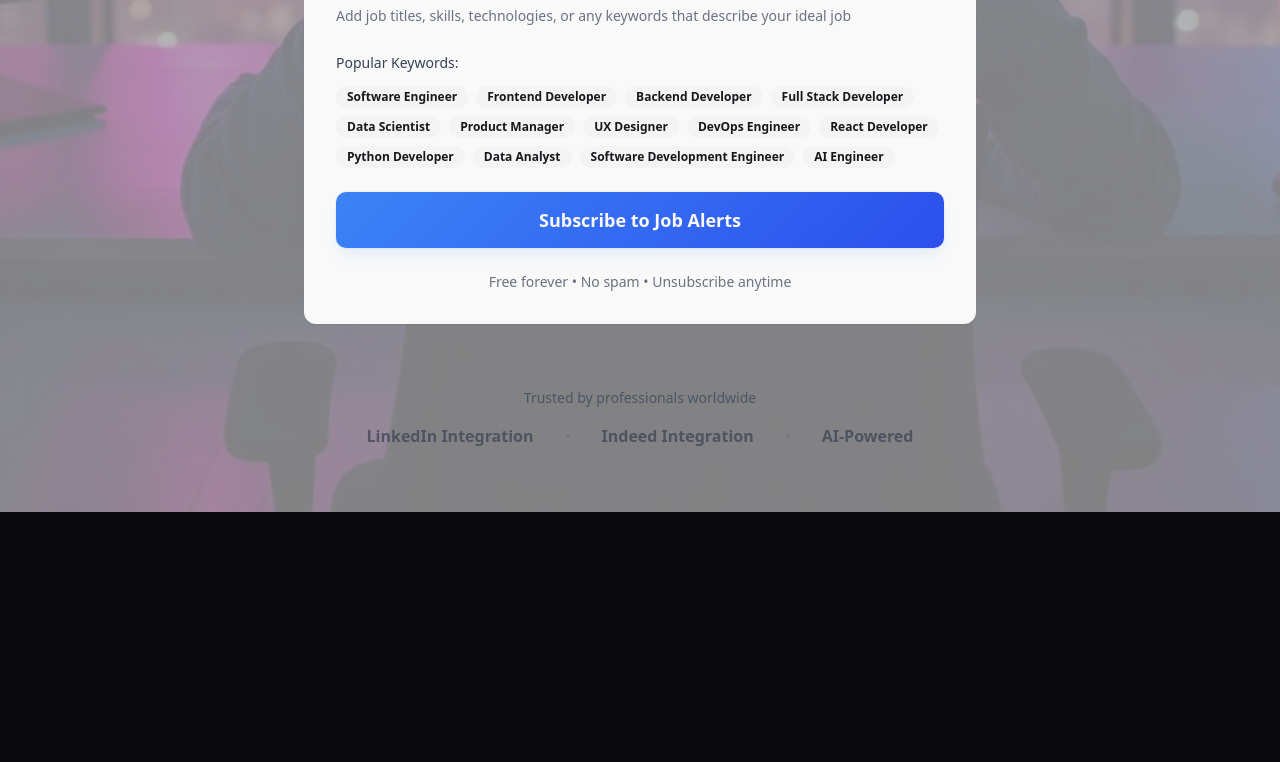
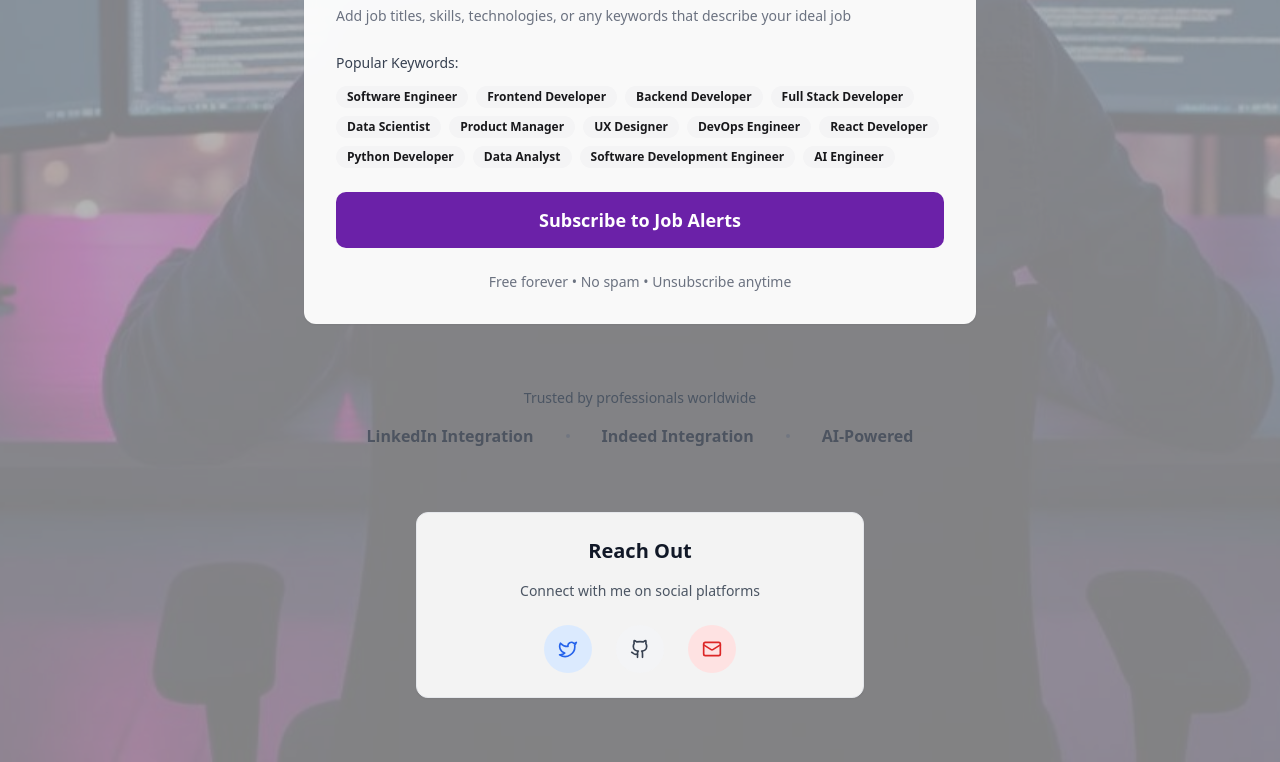
Before and after one commit to Raj-6660/Job-Finder, a React (Vite) app: page / in a window 1280 px wide. Shown: the part 956-1718 px from the top of the page. Before the commit the page ends 1468 px from the top, so only its background shows below. Built offline with nearby package versions, Linux system fonts and the light colour scheme.

Commit message:
Update button color and add reach out section
Update the subscribe button to a dark purple color and add a reach out section with links to Twitter, GitHub, and Gmail.

```diff
--- a/src/components/JobAlertHero.tsx
+++ b/src/components/JobAlertHero.tsx
@@ -4,7 +4,7 @@ import { Label } from "@/components/ui/label";
 import { Textarea } from "@/components/ui/textarea";
 import { Card, CardContent } from "@/components/ui/card";
 import { Badge } from "@/components/ui/badge";
-import { Briefcase, Mail, Search, Zap, Bell, Target } from "lucide-react";
+import { Briefcase, Mail, Search, Zap, Bell, Target, Twitter, Github } from "lucide-react";
 import { useState } from "react";
 import heroBackground from "@/assets/hero-background.png";
 
@@ -160,7 +160,7 @@ const JobAlertHero = () => {
                 <Button
                   type="submit"
                   size="lg"
-                  className="w-full h-14 text-lg font-semibold bg-gradient-primary hover:opacity-90 transition-opacity shadow-glow"
+                  className="w-full h-14 text-lg font-semibold bg-purple-800 hover:bg-purple-900 text-white transition-colors"
                 >
                   Subscribe to Job Alerts
                 </Button>
@@ -186,6 +186,40 @@ const JobAlertHero = () => {
             <div className="text-gray-700 font-semibold">AI-Powered</div>
           </div>
         </div>
+
+        {/* Reach Out Section */}
+        <div className="text-center mt-16">
+          <Card className="bg-white/90 backdrop-blur-lg border-gray-200 max-w-md mx-auto">
+            <CardContent className="p-6">
+              <h3 className="text-xl font-semibold text-gray-900 mb-4">Reach Out</h3>
+              <p className="text-gray-600 text-sm mb-6">Connect with me on social platforms</p>
+              <div className="flex justify-center items-center space-x-6">
+                <a
+                  href="https://x.com/rajarshya"
+                  target="_blank"
+                  rel="noopener noreferrer"
+                  className="flex items-center justify-center w-12 h-12 bg-blue-100 hover:bg-blue-200 rounded-full transition-colors group"
+                >
+                  <Twitter className="w-5 h-5 text-blue-600 group-hover:text-blue-700" />
+                </a>
+                <a
+                  href="https://github.com/Raj-6660"
+                  target="_blank"
+                  rel="noopener noreferrer"
+                  className="flex items-center justify-center w-12 h-12 bg-gray-100 hover:bg-gray-200 rounded-full transition-colors group"
+                >
+                  <Github className="w-5 h-5 text-gray-700 group-hover:text-gray-800" />
+                </a>
+                <a
+                  href="mailto:rajarshyasingh@gmail.com"
+                  className="flex items-center justify-center w-12 h-12 bg-red-100 hover:bg-red-200 rounded-full transition-colors group"
+                >
+                  <Mail className="w-5 h-5 text-red-600 group-hover:text-red-700" />
+                </a>
+              </div>
+            </CardContent>
+          </Card>
+        </div>
       </div>
     </div>
   );
```
